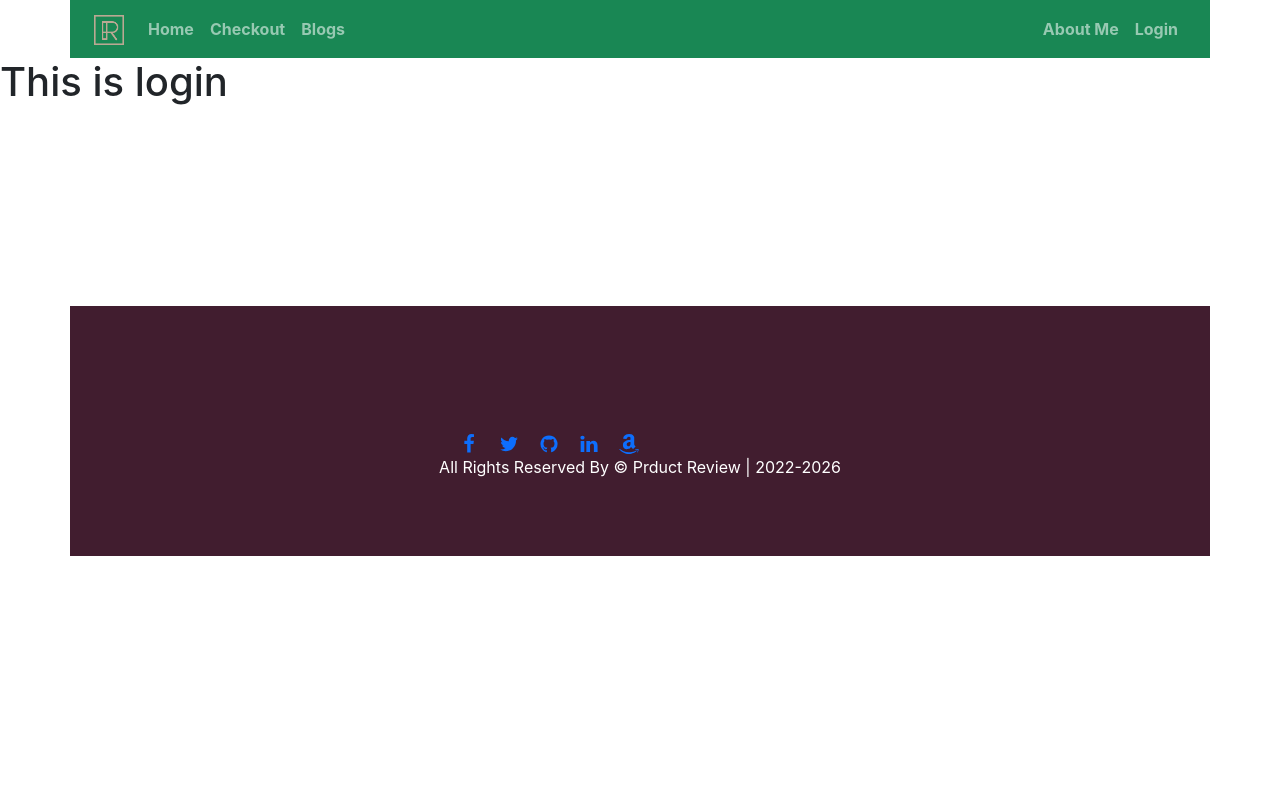
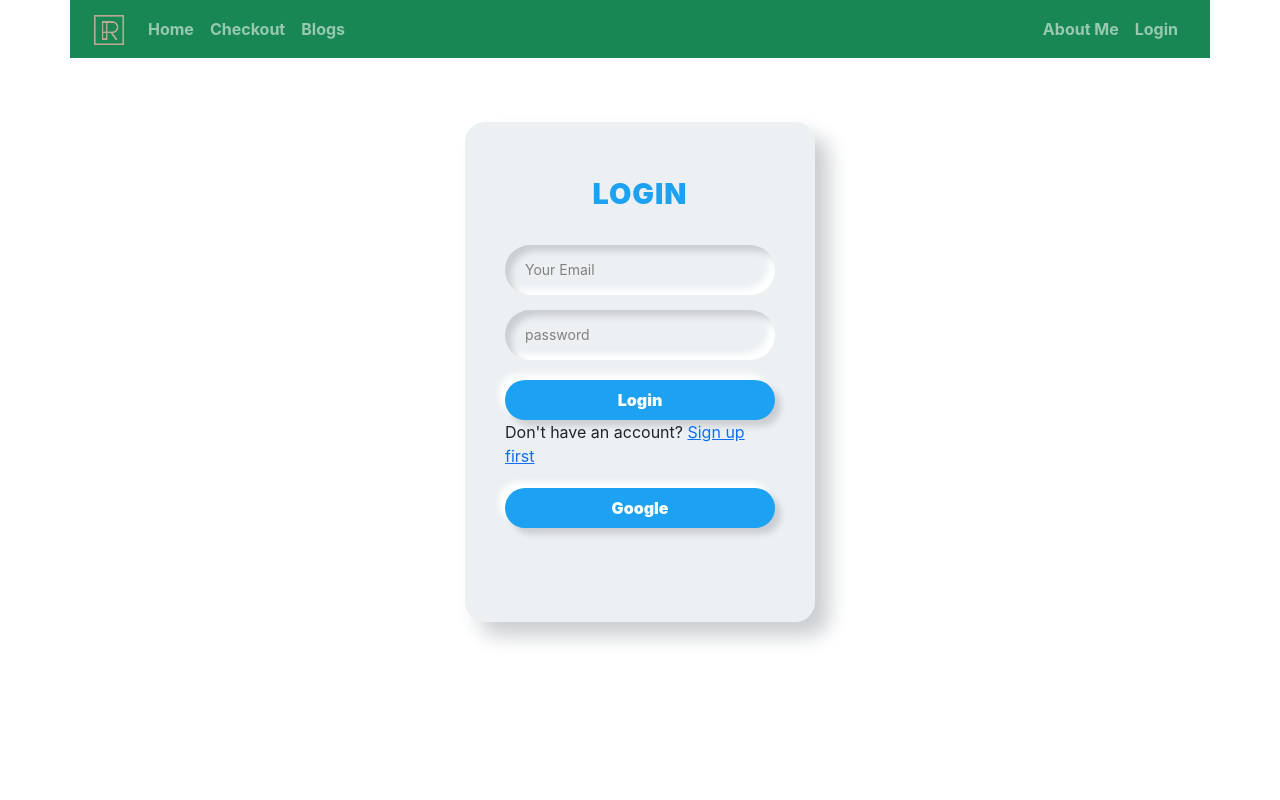
Before and after one commit to jrtanmoy/independent-service-provider-website, a React (Create React App) app: page /login in a window 1280 px wide. Shown: the top 800 px of the page. Built offline with nearby package versions, Linux system fonts and the light colour scheme.

Commit message:
enable firebase email-pass auth & set login page

```diff
--- a/package.json
+++ b/package.json
@@ -14,6 +14,7 @@
     "react-firebase-hooks": "^5.0.3",
     "react-router-dom": "^6.3.0",
     "react-scripts": "5.0.1",
+    "react-toastify": "^8.2.0",
     "web-vitals": "^2.1.4"
   },
   "scripts": {
--- /dev/null
+++ b/src/components/Login/Login.css
@@ -0,0 +1,85 @@
+.login-container {
+    position: relative;
+    width: 350px;
+    margin: 4rem auto;
+    height: 500px;
+    border-radius: 20px;
+    padding: 40px;
+    box-sizing: border-box;
+    background: #ecf0f3;
+    box-shadow: 14px 14px 20px #cbced1, -14px -14px 20px white;
+}
+
+
+.login-title {
+    text-align: center;
+    margin-top: 10px;
+    font-weight: 900;
+    font-size: 1.8rem;
+    color: #1da1f2;
+    letter-spacing: 1px;
+}
+
+.login-form {
+    text-align: left;
+    margin-top: 30px;
+}
+
+.login-container label,
+.login-container input,
+.login-container button {
+    display: block;
+    width: 100%;
+    padding: 0;
+    border: none;
+    outline: none;
+    box-sizing: border-box;
+}
+
+.login-container label {
+    margin-bottom: 4px;
+    color: gray;
+    margin: 15px 0 5px 5px;
+
+}
+
+.login-container input::placeholder {
+    color: gray;
+}
+
+.login-container input {
+    background: #ecf0f3;
+    margin: 15px 0 0 0;
+    padding: 10px;
+    padding-left: 20px;
+    height: 50px;
+    font-size: 14px;
+    border-radius: 50px;
+    box-shadow: inset 6px 6px 6px #cbced1, inset -6px -6px 6px white;
+}
+
+.login-container button {
+    color: white;
+    margin-top: 20px;
+    background: #1da1f2;
+    height: 40px;
+    border-radius: 20px;
+    cursor: pointer;
+    font-weight: 900;
+    box-shadow: 6px 6px 6px #cbced1, -6px -6px 6px white;
+    transition: 0.5s;
+}
+
+.login-container button:hover {
+    box-shadow: none;
+}
+
+
+.error-message{
+    font-size: 12px;
+    color: red;
+    margin:10px;
+}
+.error-message::before{
+    content: "❌ ";
+}
--- a/src/components/Login/Login.js
+++ b/src/components/Login/Login.js
@@ -1,9 +1,110 @@
-import React from 'react';
+import { useEffect, useState } from "react";
+import { useSignInWithEmailAndPassword, useSignInWithGoogle } from "react-firebase-hooks/auth";
+import { Link, useLocation, useNavigate } from "react-router-dom";
+import { toast, ToastContainer } from "react-toastify";
+import "react-toastify/dist/ReactToastify.css";
+import { auth } from "../../firebase.init";
+import "./Login.css";
+
 
 const Login = () => {
+    const [userInfo, setUserInfo] = useState({
+        email: "",
+        password: "",
+    })
+    const [errors, setErrors] = useState({
+        email: "",
+        password: "",
+        general: "",
+    })
+
+    const [signInWithEmail, user, loading, hookError] = useSignInWithEmailAndPassword(auth);
+    const [signInWithGoogle, googleUser, loading2, googleError] = useSignInWithGoogle(auth);
+
+    const handleEmailChange = (e) => {
+        const emailRegex = /\S+@\S+\.\S+/;
+        const validEmail = emailRegex.test(e.target.value);
+
+        if(validEmail){
+            setUserInfo({...userInfo, email: e.target.value})
+            setErrors({...errors, email: ""})
+        } else {
+            setErrors({...errors, email: "Invalid email"})
+            setUserInfo({...userInfo, email: ""})
+        }
+
+
+
+        // setEmail(e.target.value);
+    }
+    const handlePasswordChange = (e) => {
+        const passwordRegex = /.{6,}/;
+        const validPassword = passwordRegex.test(e.target.value);
+
+        if(validPassword){
+            setUserInfo({...userInfo, password: e.target.value});
+            setErrors({...errors, password: ""});
+        } else {
+            setErrors({...errors, password: "Minimum 6 characters!"});
+            setUserInfo({...userInfo, password: ""})
+        }
+
+    }
+
+    const handleLogin = (e) => {
+        e.preventDefault();
+
+        console.log(userInfo)
+
+        signInWithEmail(userInfo.email, userInfo.password);
+
+    }
+
+       const navigate = useNavigate();
+       const location = useLocation();
+       const from = location.state?.from?.pathname || "/";
+
+       useEffect(() => {
+           if (user) {
+               navigate(from);
+           }
+       }, [user]);
+
+    useEffect(() => {
+        const error = hookError || googleError;
+        if(error){
+            switch(error?.code){
+                case "auth/invalid-email":
+                    toast("Invalid email provided, please provide a valid email");
+                    break;
+
+                case "auth/invalid-password":
+                    toast("Wrong password. Intruder!!")
+                    break;
+                default:
+                    toast("something went wrong")
+            }
+        }
+    }, [hookError, googleError])
+
     return (
-        <div>
-            <h1>This is login</h1>
+        <div className="login-container">
+            <div className="login-title">LOGIN</div>
+            <form className="login-form" onSubmit={handleLogin}>
+                <input type="text" placeholder="Your Email" onChange={handleEmailChange} />
+                {errors?.email && <p className="error-message">{errors.email}</p>}
+                <input type="password" placeholder="password" onChange={handlePasswordChange} />
+                {errors?.password && <p className="error-message">{errors.password}</p> }
+                <button>Login</button>
+
+                {/* {error && <p className="error-message">{error}</p> } */}
+                {/* {hookError && <p className="error-message">{hookError?.message}</p>} */}
+                <ToastContainer />
+
+                <p>Don't have an account? <Link to="/signup">Sign up first</Link> </p>
+            </form>
+
+            <button onClick={() => signInWithGoogle()}>Google</button>
         </div>
     );
 };
```
Also changed, not shown: 1 other file (tests, documents, lock files or other folders).
